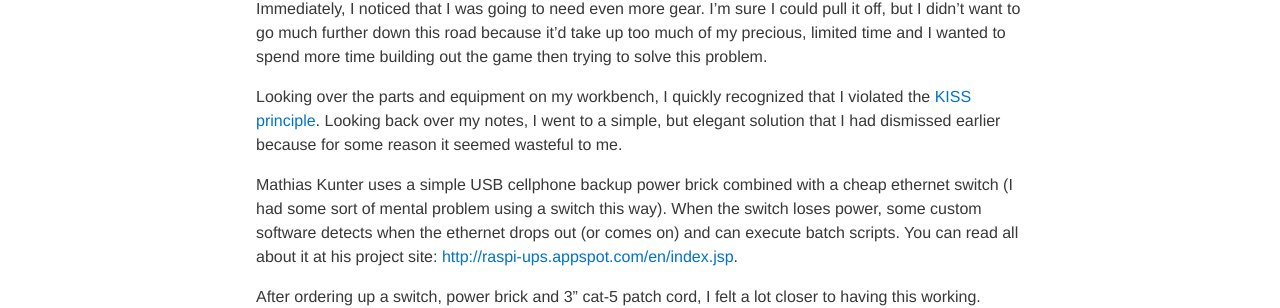
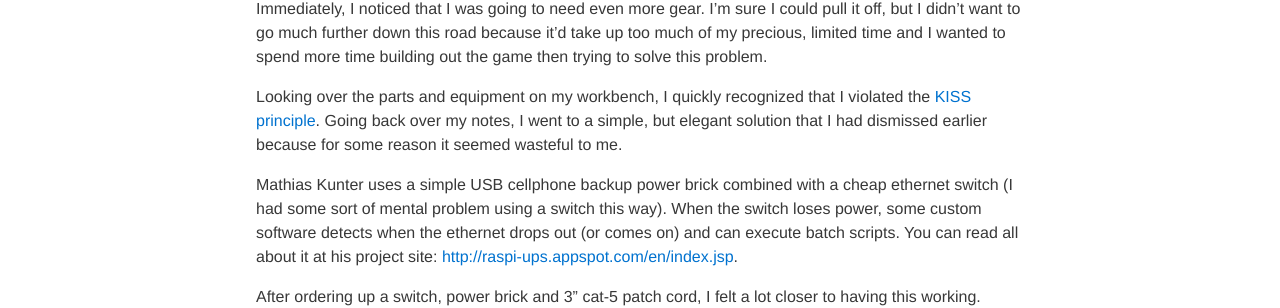
Before and after one commit to StilgarISCA/ClassicArcadeProjects, a Jekyll site: the page built from _posts/2016-06-14-keep-it-simple.md, in a window 1280 px wide. Shown: the part 1099-1407 px from the top of the page. Built offline with Jekyll 4.4.1, drawn with Linux system fonts in a browser that asks for light colours; nearby versions of some CDN libraries.

```diff
--- a/_posts/2016-06-14-keep-it-simple.md
+++ b/_posts/2016-06-14-keep-it-simple.md
@@ -28,7 +32,7 @@
 
 After ordering more equipment, when I sat down to do the work, it was a bit too overwhelming for me. Immediately, I noticed that I was going to need even more gear. I'm sure I could pull it off, but I didn't want to go much further down this road because it'd take up too much of my precious, limited time and I wanted to spend more time building out the game then trying to solve this problem.
 
-Looking over the parts and equipment on my workbench, I quickly recognized that I violated the [KISS principle](https://en.wikipedia.org/wiki/KISS_principle). Looking back over my notes, I went to a simple, but elegant solution that I had dismissed earlier because for some reason it seemed wasteful to me.
+Looking over the parts and equipment on my workbench, I quickly recognized that I violated the [KISS principle](https://en.wikipedia.org/wiki/KISS_principle). Going back over my notes, I went to a simple, but elegant solution that I had dismissed earlier because for some reason it seemed wasteful to me.
 
 Mathias Kunter uses a simple USB cellphone backup power brick combined with a cheap ethernet switch (I had some sort of mental problem using a switch this way). When the switch loses power, some custom software detects when the ethernet drops out (or comes on) and can execute batch scripts. You can read all about it at his project site: [http://raspi-ups.appspot.com/en/index.jsp](http://raspi-ups.appspot.com/en/index.jsp).
 
```
Also changed, not shown: other parts of _posts/2016-06-14-keep-it-simple.md (+4 -0 lines), _posts/2016-06-12-researching-track-and-field.md (+5 -0 lines), _posts/2016-06-16-received-track-and-field-overlays.md (+5 -0 lines).
